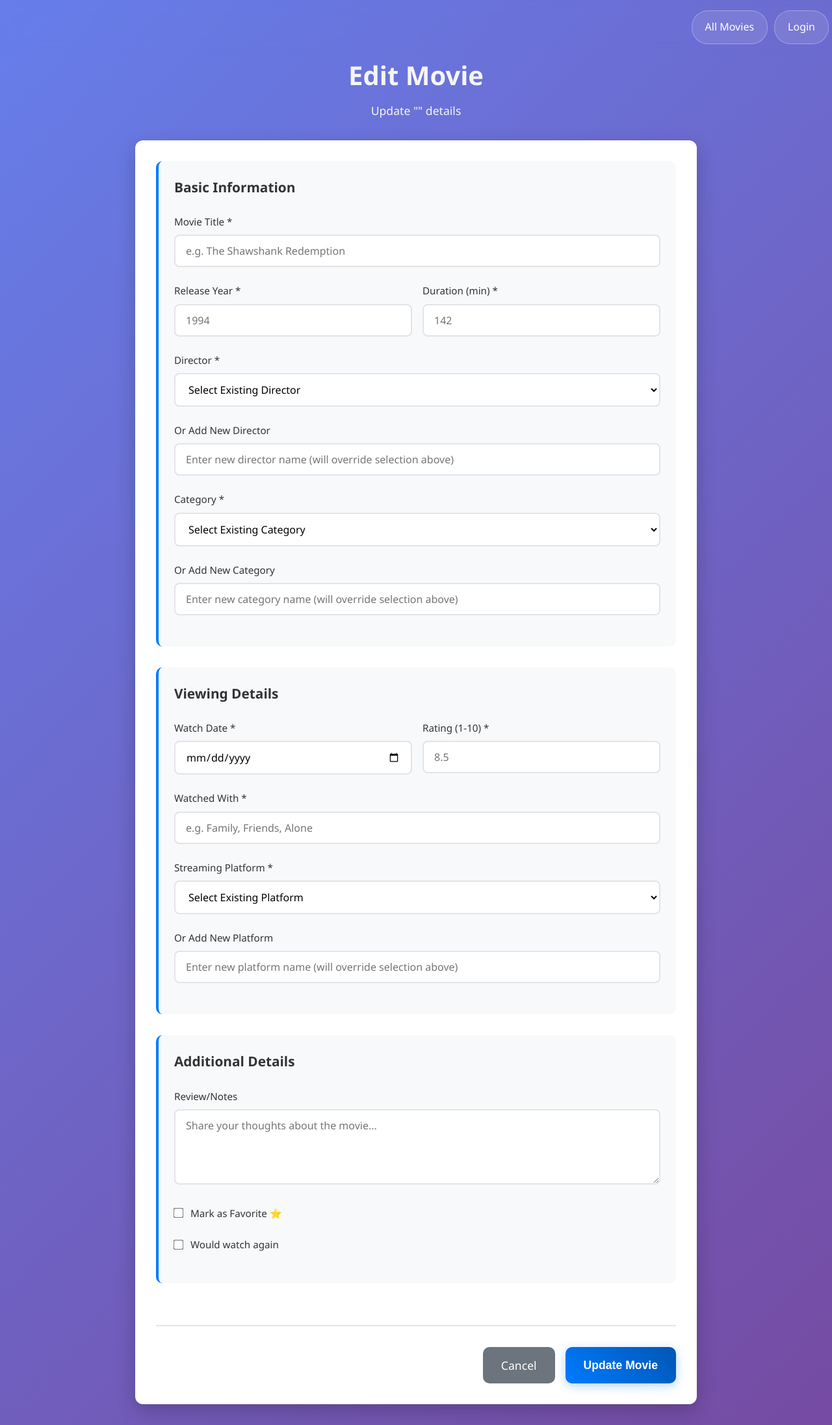
After one commit to leevipun/elokuvakirja, a Flask app: template templates/edit_owner.html in a window 1280 px wide. The commit adds this page. Shown: the whole page at 65% size. Run offline with Flask 3, Linux system fonts and the light colour scheme; the template is opened without the code that fills it, so the values that code supplies are empty.

Commit message:
Add owner_id to movies table and implement movie ownership checks in edit functionality

```diff
--- a/app.py
+++ b/app.py
@@ -20,6 +20,19 @@ load_dotenv()
 app = Flask(__name__, static_url_path='/static')
 app.secret_key = os.getenv("SECRET_KEY") or "fallback-secret-key-for-development-only"
 
+# Add Jinja2 filter for date formatting
+@app.template_filter('dateformat')
+def dateformat(date_value):
+    """Format date for HTML date input (YYYY-MM-DD)"""
+    if not date_value:
+        return ""
+    # If it's already a string in YYYY-MM-DD format, return it
+    if isinstance(date_value, str):
+        return date_value
+    # If it's a datetime object, format it
+    if isinstance(date_value, datetime):
+        return date_value.strftime('%Y-%m-%d')
+    return str(date_value)
 
 @app.route('/')
 def index():
@@ -181,6 +194,7 @@ def add():
         "watch_date": request.form.get("watchDate") or None,
         "rating": request.form.get("rating") or None,
         "watched_with": request.form.get("watchedWith", "").strip() or None,
+        "owner_id": user["id"],
         "review": request.form.get("review", "").strip() or None,
         "favorite": bool(request.form.get("favorite")),
         "rewatchable": bool(request.form.get("rewatchable"))
@@ -254,10 +268,12 @@ def edit(movie_id):
         if not movie:
             flash("Movie not found")
             return redirect("/")
+        if movie["owner_id"] != user["id"]:
+            return render_template("edit.html", movie=movie)
         existing_categories = categories.get_categories() or []
         existing_platforms = platforms.get_platforms() or []
         existing_directors = directors.get_directors() or []
-        return render_template('edit.html', movie=movie, categories=existing_categories, directors=existing_directors, platforms=existing_platforms, current_year=datetime.now().year, csrf_token=session.get("csrf_token"))
+        return render_template('edit_owner.html', movie=movie, categories=existing_categories, directors=existing_directors, platforms=existing_platforms, current_year=datetime.now().year, csrf_token=session.get("csrf_token"))
 
     # Handle POST request to update movie
     csrf_token = request.form.get("csrf_token")
@@ -340,6 +356,8 @@ def edit(movie_id):
         "rewatchable": bool(request.form.get("rewatchable"))
     }
 
+    print("Updating movie with data:", movie_data)
+
     try:
         movies.update_movie(user["id"], movie_data)
         flash("Movie updated successfully!", "success")
--- a/schema.sql
+++ b/schema.sql
@@ -24,6 +24,7 @@ CREATE TABLE movies (
   title TEXT NOT NULL,
   year INTEGER,
   duration INTEGER,
+  owner_id INTEGER NOT NULL REFERENCES users(id),
   category_id INTEGER REFERENCES categories(id),
   streaming_platform_id INTEGER REFERENCES streaming_platforms(id),
   director_id INTEGER REFERENCES directors(id),
--- /dev/null
+++ b/templates/edit_owner.html
@@ -0,0 +1,156 @@
+<!DOCTYPE html>
+<html lang="en">
+
+<head>
+    <meta charset="UTF-8" />
+    <meta name="viewport" content="width=device-width, initial-scale=1.0" />
+    <title>Edit {{ movie.title }} - Movie Mania</title>
+    <link rel="stylesheet" href="{{ url_for('static', filename='styles.css') }}" />
+</head>
+
+<body>
+    <nav class="navbar">
+        <a href="/" class="navbutton">All Movies</a>
+        {% if session.username %}
+        <a href="/add" class="navbutton">Add Movie</a>
+        <a href="/favorites" class="navbutton">Favorites</a>
+        <a href="/logout" class="navbutton">Logout</a>
+        {% else %}
+        <a href="/login" class="navbutton">Login</a>
+        {% endif %}
+    </nav>
+
+    <header>
+        <h1>Edit Movie</h1>
+        <p>Update "{{ movie.title }}" details</p>
+    </header>
+
+    <main>
+        {% with messages = get_flashed_messages() %}
+        {% if messages %}
+        <div class="flash-messages">
+            {% for message in messages %}
+            <div class="flash-message error">{{ message }}</div>
+            {% endfor %}
+        </div>
+        {% endif %}
+        {% endwith %}
+
+        <form id="editMovieForm" class="add-movie-form" method="POST" action="/edit/{{ movie.id }}">
+            <input type="hidden" name="csrf_token" value="{{ session.csrf_token }}" />
+
+            <div class="form-section">
+                <h3>Basic Information</h3>
+
+                <div class="form-group">
+                    <label for="title">Movie Title *</label>
+                    <input type="text" id="title" name="title" value="{{ movie.title }}" required placeholder="e.g. The Shawshank Redemption" />
+                </div>
+
+                <div class="form-row">
+                    <div class="form-group">
+                        <label for="year">Release Year *</label>
+                        <input type="number" id="year" name="year" value="{{ movie.year }}" min="1800" max="{{ current_year or 2025 }}" placeholder="1994" required />
+                    </div>
+
+                    <div class="form-group">
+                        <label for="duration">Duration (min) *</label>
+                        <input type="number" id="duration" name="duration" value="{{ movie.duration }}" min="1" max="999" placeholder="142" required />
+                    </div>
+                </div>
+
+                <div class="form-group">
+                    <label for="director">Director *</label>
+                    <select id="director" name="director" required>
+                        <option value="">Select Existing Director</option>
+                        {% for dir in directors %}
+                        <option value="{{ dir.id }}" {% if dir.id == movie.director_id %}selected{% endif %}>{{ dir.name }}</option>
+                        {% endfor %}
+                    </select>
+                </div>
+
+                <div class="form-group">
+                    <label for="new_director">Or Add New Director</label>
+                    <input type="text" id="new_director" name="new_director" placeholder="Enter new director name (will override selection above)" />
+                </div>
+
+                <div class="form-group">
+                    <label for="category">Category *</label>
+                    <select id="category" name="category" required>
+                        <option value="">Select Existing Category</option>
+                        {% for cat in categories %}
+                        <option value="{{ cat.id }}" {% if cat.id == movie.category_id %}selected{% endif %}>{{ cat.name }}</option>
+                        {% endfor %}
+                    </select>
+                </div>
+
+                <div class="form-group">
+                    <label for="new_category">Or Add New Category</label>
+                    <input type="text" id="new_category" name="new_category" placeholder="Enter new category name (will override selection above)" />
+                </div>
+            </div>
+
+            <div class="form-section">
+                <h3>Viewing Details</h3>
+
+                <div class="form-row">
+                    <div class="form-group">
+                        <label for="watchDate">Watch Date *</label>
+                        <input type="date" id="watchDate" name="watchDate" value="{{ movie.watch_date | dateformat }}" required />
+                    </div>
+
+                    <div class="form-group">
+                        <label for="rating">Rating (1-10) *</label>
+                        <input type="number" id="rating" name="rating" value="{{ movie.user_rating }}" min="1" max="10" step="0.1" placeholder="8.5" required />
+                    </div>
+                </div>
+
+                <div class="form-group">
+                    <label for="watchedWith">Watched With *</label>
+                    <input type="text" id="watchedWith" name="watchedWith" value="{{ movie.watched_with }}" placeholder="e.g. Family, Friends, Alone" required />
+                </div>
+
+                <div class="form-group">
+                    <label for="streaming_platform">Streaming Platform *</label>
+                    <select id="streaming_platform" name="streaming_platform" required>
+                        <option value="">Select Existing Platform</option>
+                        {% for platform in platforms %}
+                        <option value="{{ platform.id }}" {% if platform.id == movie.streaming_platform_id %}selected{% endif %}>{{ platform.name }}</option>
+                        {% endfor %}
+                    </select>
+                </div>
+
+                <div class="form-group">
+                    <label for="new_platform">Or Add New Platform</label>
+                    <input type="text" id="new_platform" name="new_platform" placeholder="Enter new platform name (will override selection above)" />
+                </div>
+            </div>
+
+            <div class="form-section">
+                <h3>Additional Details</h3>
+
+                <div class="form-group">
+                    <label for="review">Review/Notes</label>
+                    <textarea id="review" name="review" rows="4" placeholder="Share your thoughts about the movie...">{{ movie.review }}</textarea>
+                </div>
+
+                <div class="form-group checkbox-group">
+                    <input type="checkbox" id="favorite" name="favorite" {% if movie.favorite %}checked{% endif %} />
+                    <label for="favorite">Mark as Favorite ⭐</label>
+                </div>
+
+                <div class="form-group checkbox-group">
+                    <input type="checkbox" id="rewatchable" name="rewatchable" {% if movie.rewatchable %}checked{% endif %} />
+                    <label for="rewatchable">Would watch again</label>
+                </div>
+            </div>
+
+            <div class="form-actions">
+                <a href="/movie/{{ movie.id }}" class="btn-secondary">Cancel</a>
+                <button type="submit" class="btn-primary">Update Movie</button>
+            </div>
+        </form>
+    </main>
+</body>
+
+</html>
```
Also changed, not shown: movies.py (+5 -3 lines), templates/edit.html (+7 -4 lines), templates/movie_detail.html (+4 -4 lines).
